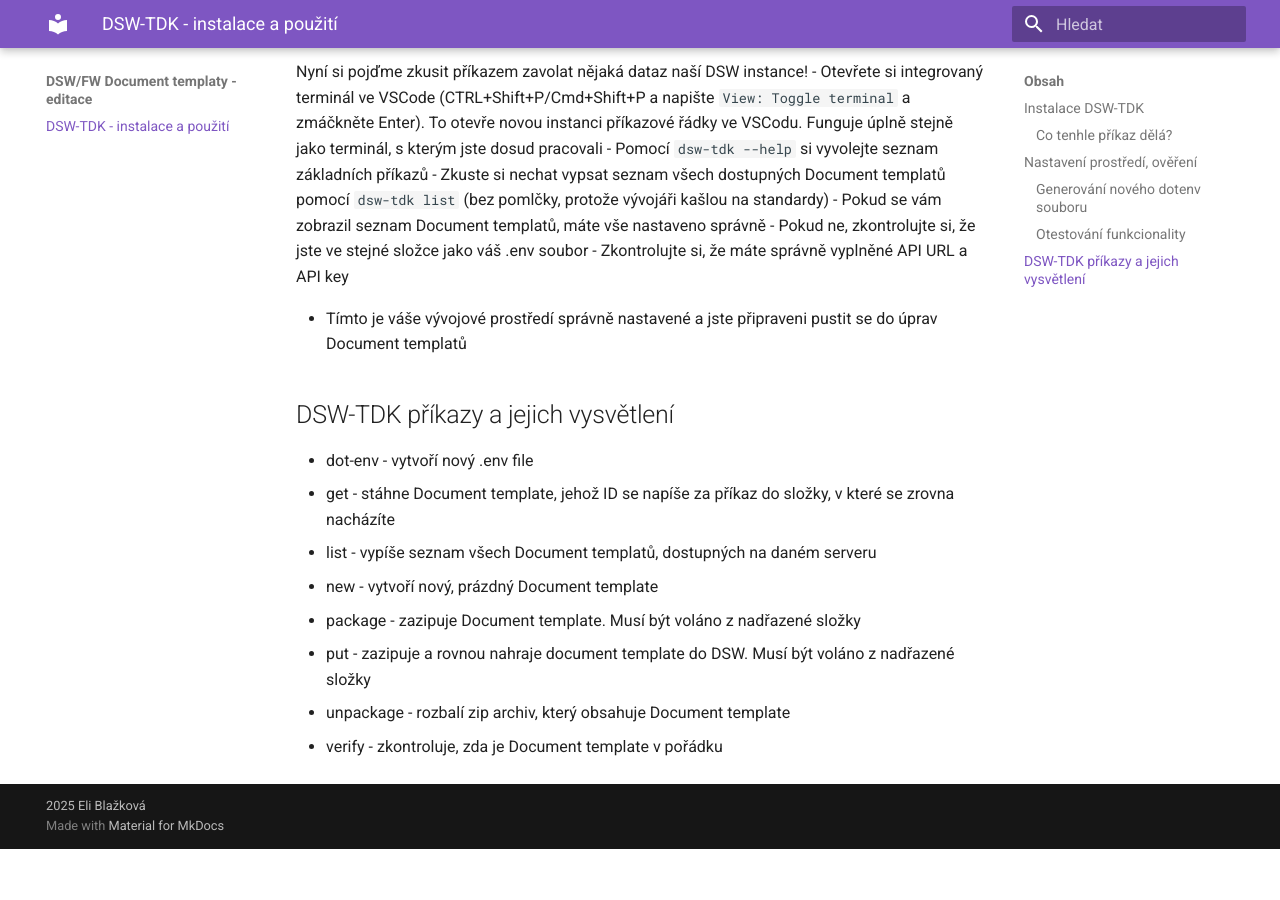
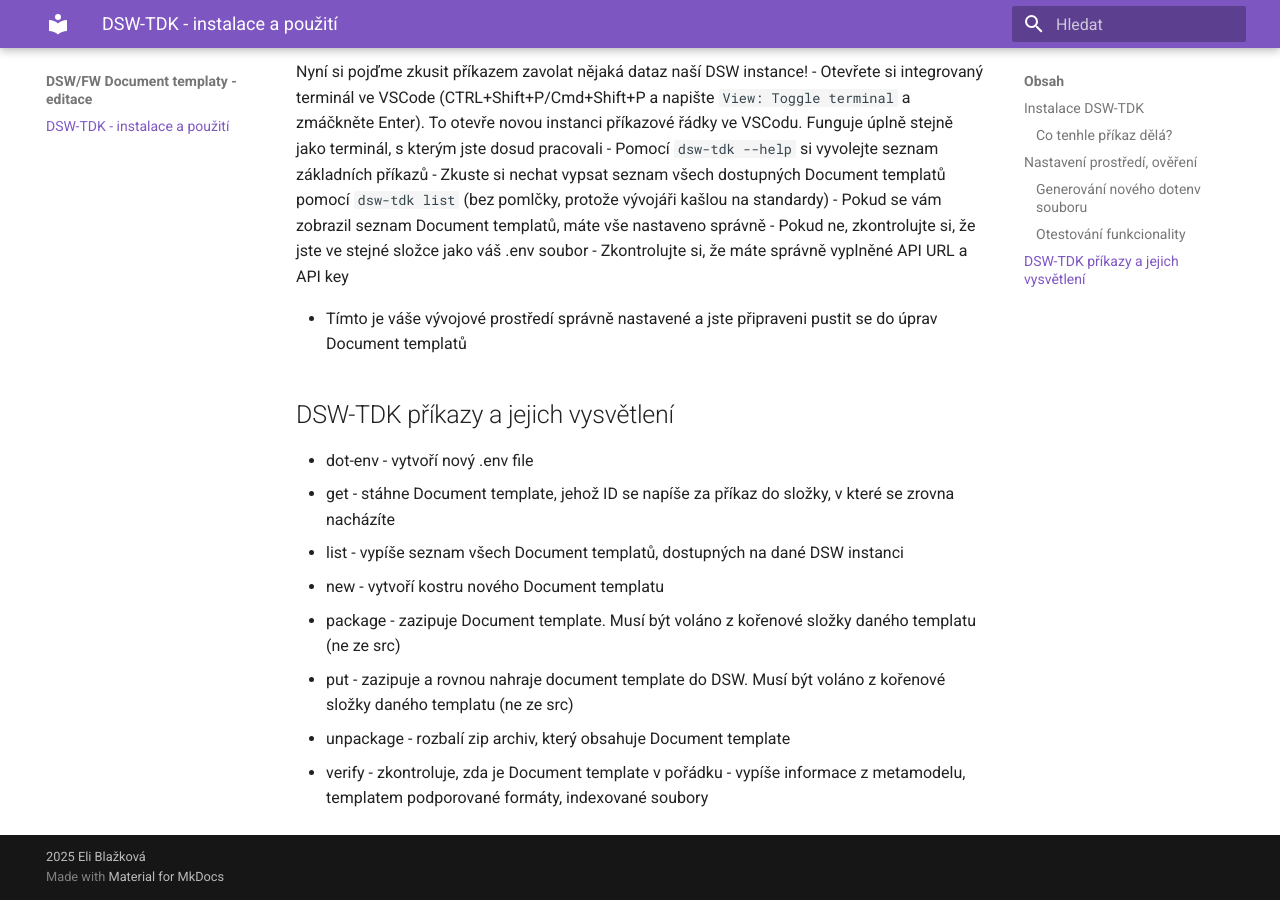
Before and after one commit to eli-blazek/d_s_soft_carpentry, an MkDocs documentation site: the page built from docs/dsw-doc-templaty/dsw-tdk.md, in a window 1280 px wide and 900 px high, scrolled down 3816 px. Built offline with MkDocs 1.6.1 and Material for MkDocs 9.7.7, drawn with Linux system fonts in a browser that asks for light colours; before the commit the page ends 4665 px from its top, so only the background shows below that.

Commit message:
Made the description of DSW commands in dsw_tdk page more descriptive

```diff
--- a/docs/dsw-doc-templaty/dsw-tdk.md
+++ b/docs/dsw-doc-templaty/dsw-tdk.md
@@ -80,9 +80,9 @@
 ## DSW-TDK příkazy a jejich vysvětlení
 - dot-env - vytvoří nový .env file
 - get - stáhne Document template, jehož ID se napíše za příkaz do složky, v které se zrovna nacházíte
-- list - vypíše seznam všech Document templatů, dostupných na daném serveru
-- new - vytvoří nový, prázdný Document template
-- package - zazipuje Document template. Musí být voláno z nadřazené složky
-- put - zazipuje a rovnou nahraje document template do DSW. Musí být voláno z nadřazené složky
+- list - vypíše seznam všech Document templatů, dostupných na dané DSW instanci
+- new - vytvoří kostru nového Document templatu
+- package - zazipuje Document template. Musí být voláno z kořenové složky daného templatu (ne ze src)
+- put - zazipuje a rovnou nahraje document template do DSW. Musí být voláno z kořenové složky daného templatu (ne ze src)
 - unpackage - rozbalí zip archiv, který obsahuje Document template
-- verify - zkontroluje, zda je Document template v pořádku
+- verify - zkontroluje, zda je Document template v pořádku - vypíše informace z metamodelu, templatem podporované formáty, indexované soubory
```
